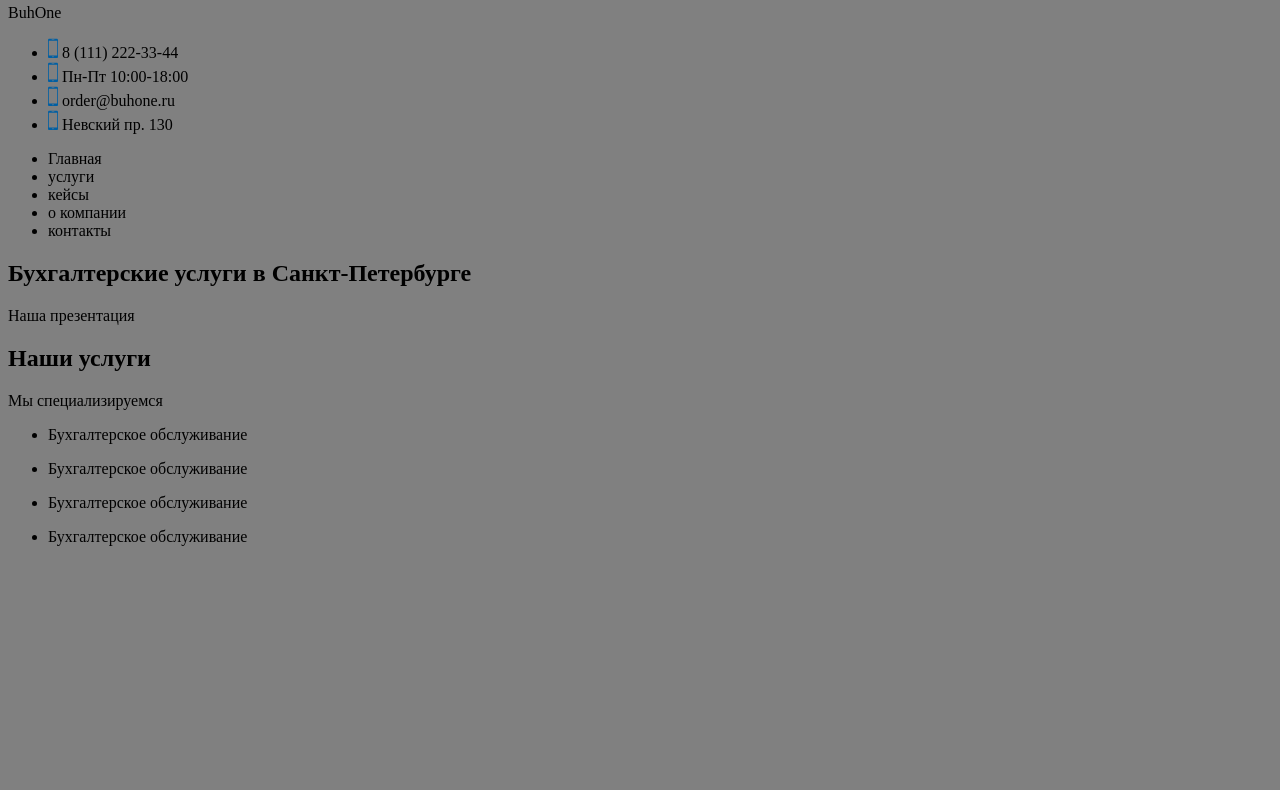
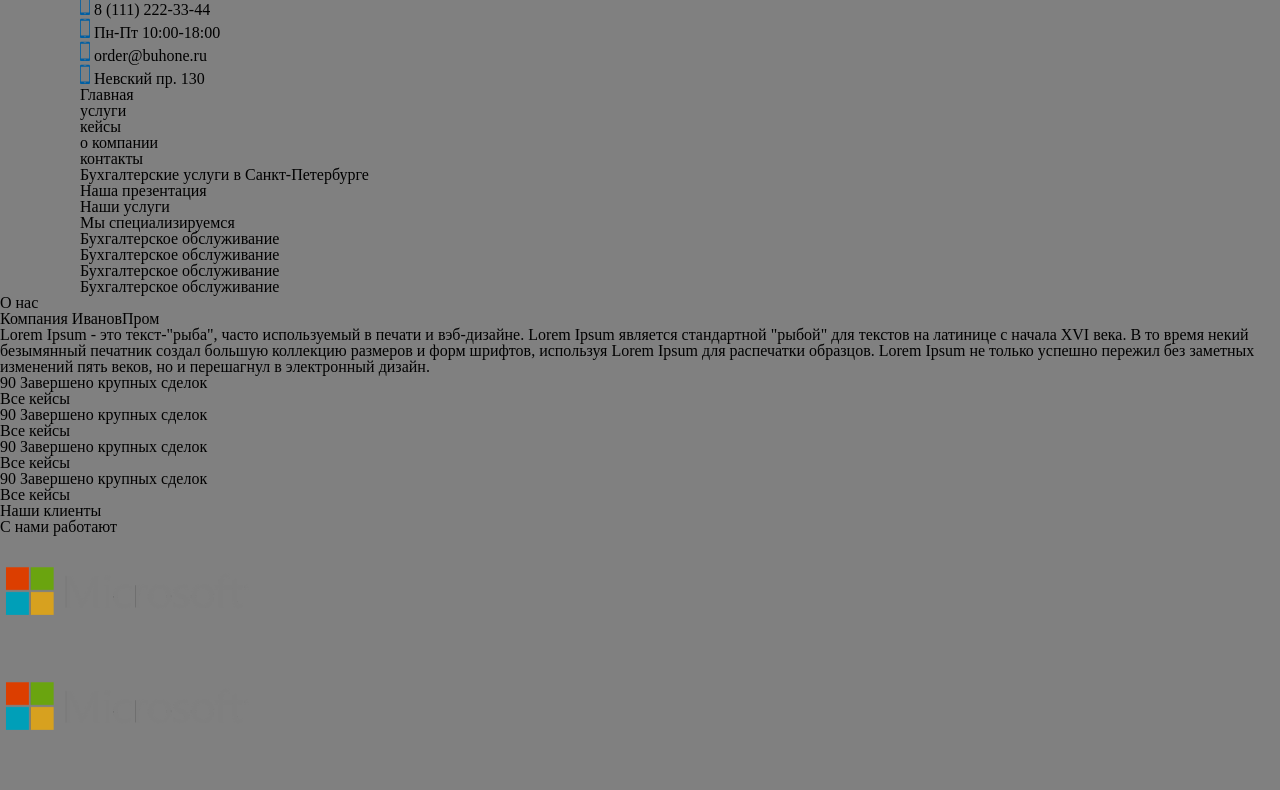
Before and after one commit to VanillaWulf/45-46m, a plain HTML site: page index.html in a window 1280 px wide. Shown: the part 64-854 px from the top of the page. Before the commit the page ends 800 px from the top, so only its background shows below. Drawn offline with Linux system fonts and the light colour scheme.

Commit message:
add container

```diff
--- /dev/null
+++ b/css/reset.css
@@ -0,0 +1,48 @@
+/* http://meyerweb.com/eric/tools/css/reset/
+   v2.0 | 20110126
+   License: none (public domain)
+*/
+
+html, body, div, span, applet, object, iframe,
+h1, h2, h3, h4, h5, h6, p, blockquote, pre,
+a, abbr, acronym, address, big, cite, code,
+del, dfn, em, img, ins, kbd, q, s, samp,
+small, strike, strong, sub, sup, tt, var,
+b, u, i, center,
+dl, dt, dd, ol, ul, li,
+fieldset, form, label, legend,
+table, caption, tbody, tfoot, thead, tr, th, td,
+article, aside, canvas, details, embed,
+figure, figcaption, footer, header, hgroup,
+menu, nav, output, ruby, section, summary,
+time, mark, audio, video {
+    margin: 0;
+    padding: 0;
+    border: 0;
+    font-size: 100%;
+    font: inherit;
+    vertical-align: baseline;
+}
+/* HTML5 display-role reset for older browsers */
+article, aside, details, figcaption, figure,
+footer, header, hgroup, menu, nav, section {
+    display: block;
+}
+body {
+    line-height: 1;
+}
+ol, ul {
+    list-style: none;
+}
+blockquote, q {
+    quotes: none;
+}
+blockquote:before, blockquote:after,
+q:before, q:after {
+    content: '';
+    content: none;
+}
+table {
+    border-collapse: collapse;
+    border-spacing: 0;
+}
--- a/css/style.css
+++ b/css/style.css
@@ -1,3 +1,8 @@
 body {
     background: gray;
 }
+
+.container {
+    width: 1120px;
+    margin: 0 auto;
+}
--- a/index.html
+++ b/index.html
@@ -6,12 +6,13 @@
     <meta name="viewport"
         content="width=device-width, user-scalable=no, initial-scale=1.0, maximum-scale=1.0, minimum-scale=1.0">
     <meta http-equiv="X-UA-Compatible" content="ie=edge">
+    <link rel="stylesheet" href="./css/reset.css">
     <link rel="stylesheet" href="./css/style.css">
-    <title>Document</title>
+    <title>Бухгалтерские услуги в Санкт-Петербурге</title>
 </head>
 
 <body>
-    <header>
+    <header class="container">
         <img src="./img/logo.svg" alt="logo">
         <p>BuhOne</p>
         <ul>
@@ -42,10 +43,13 @@
     </header>
     <main>
         <section>
+            <div class="container">
                 <h1>Бухгалтерские услуги в Санкт-Петербурге</h1>
                 <span>Наша презентация</span>
+            </div>
         </section>
         <section>
+            <div class="container">
                 <h2>Наши услуги</h2>
                 <p>Мы специализируемся</p>
                 <ul>
@@ -62,9 +66,44 @@
                         <p>Бухгалтерское обслуживание</p>
                     </li>
                 </ul>
+            </div>
         </section>
         <section>
-           <h2></h2>
+            <h2>О нас</h2>
+            <p>Компания <span>ИвановПром</span></p>
+            <p>Lorem Ipsum - это текст-"рыба", часто используемый в печати и вэб-дизайне. Lorem Ipsum является стандартной "рыбой" для текстов на латинице с начала XVI века. В то время некий безымянный печатник создал большую коллекцию размеров и форм шрифтов, используя Lorem Ipsum для распечатки образцов. Lorem Ipsum не только успешно пережил без заметных изменений пять веков, но и перешагнул в электронный дизайн.</p>
+            <ul>
+                <li>
+                    <p><span>90</span> Завершено крупных сделок</p>
+                    <span>Все кейсы</span>
+                </li>
+                <li>
+                    <p><span>90</span> Завершено крупных сделок</p>
+                    <span>Все кейсы</span>
+                </li>
+                <li>
+                    <p><span>90</span> Завершено крупных сделок</p>
+                    <span>Все кейсы</span>
+                </li>
+                <li>
+                    <p><span>90</span> Завершено крупных сделок</p>
+                    <span>Все кейсы</span>
+                </li>
+            </ul>
+        </section>
+        <section>
+            <h2>Наши клиенты</h2>
+            <p>С нами работают</p>
+            <ul>
+                <li><img src="./img/client.png" alt="client"></li>
+                <li><img src="./img/client.png" alt="client"></li>
+                <li><img src="./img/client.png" alt="client"></li>
+                <li><img src="./img/client.png" alt="client"></li>
+                <li><img src="./img/client.png" alt="client"></li>
+                <li><img src="./img/client.png" alt="client"></li>
+                <li><img src="./img/client.png" alt="client"></li>
+                <li><img src="./img/client.png" alt="client"></li>
+            </ul>
         </section>
     </main>
     <footer></footer>
```
Also changed, not shown: img/client.png (added), 1 other file. Lines whose indentation alone changed are shown as unchanged.
